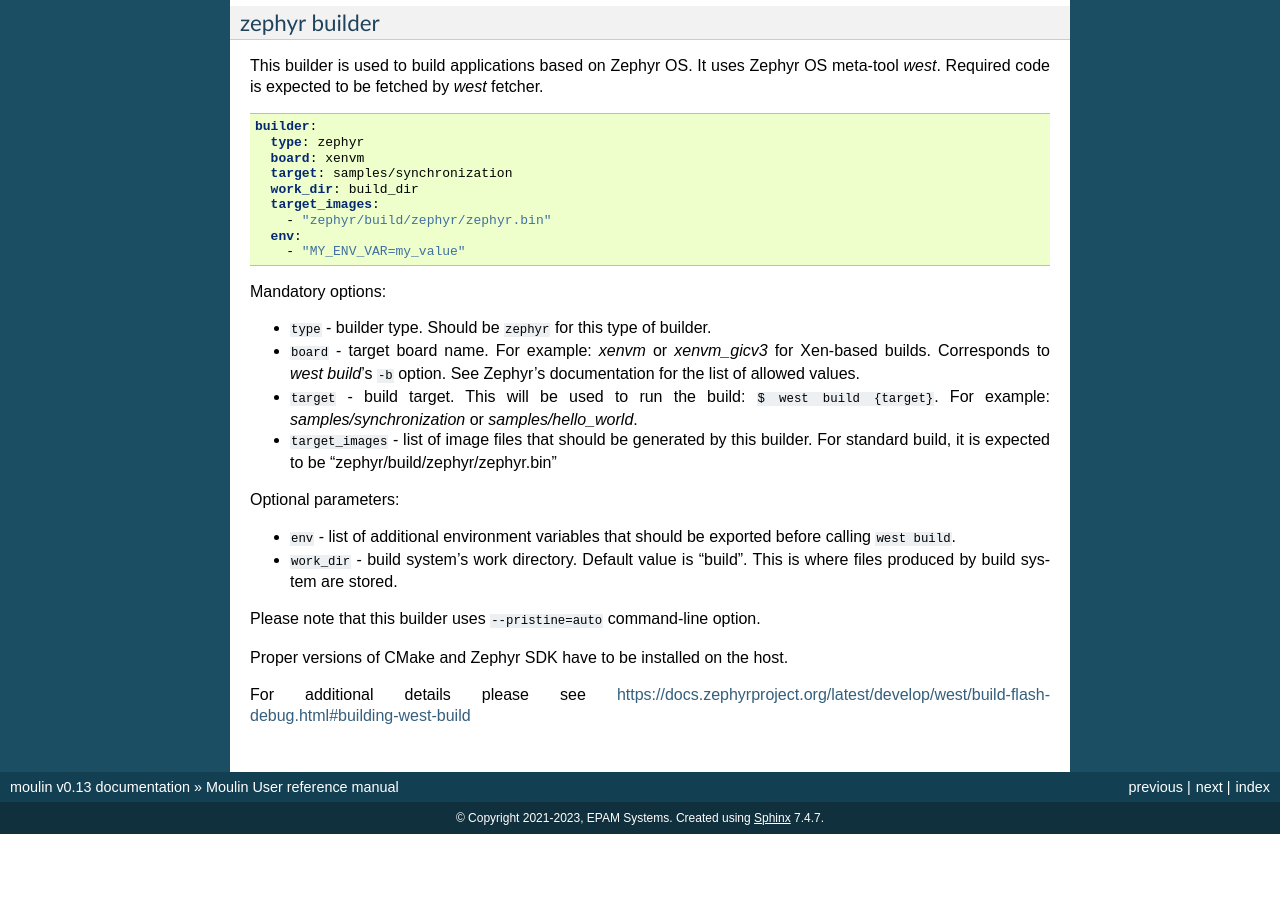
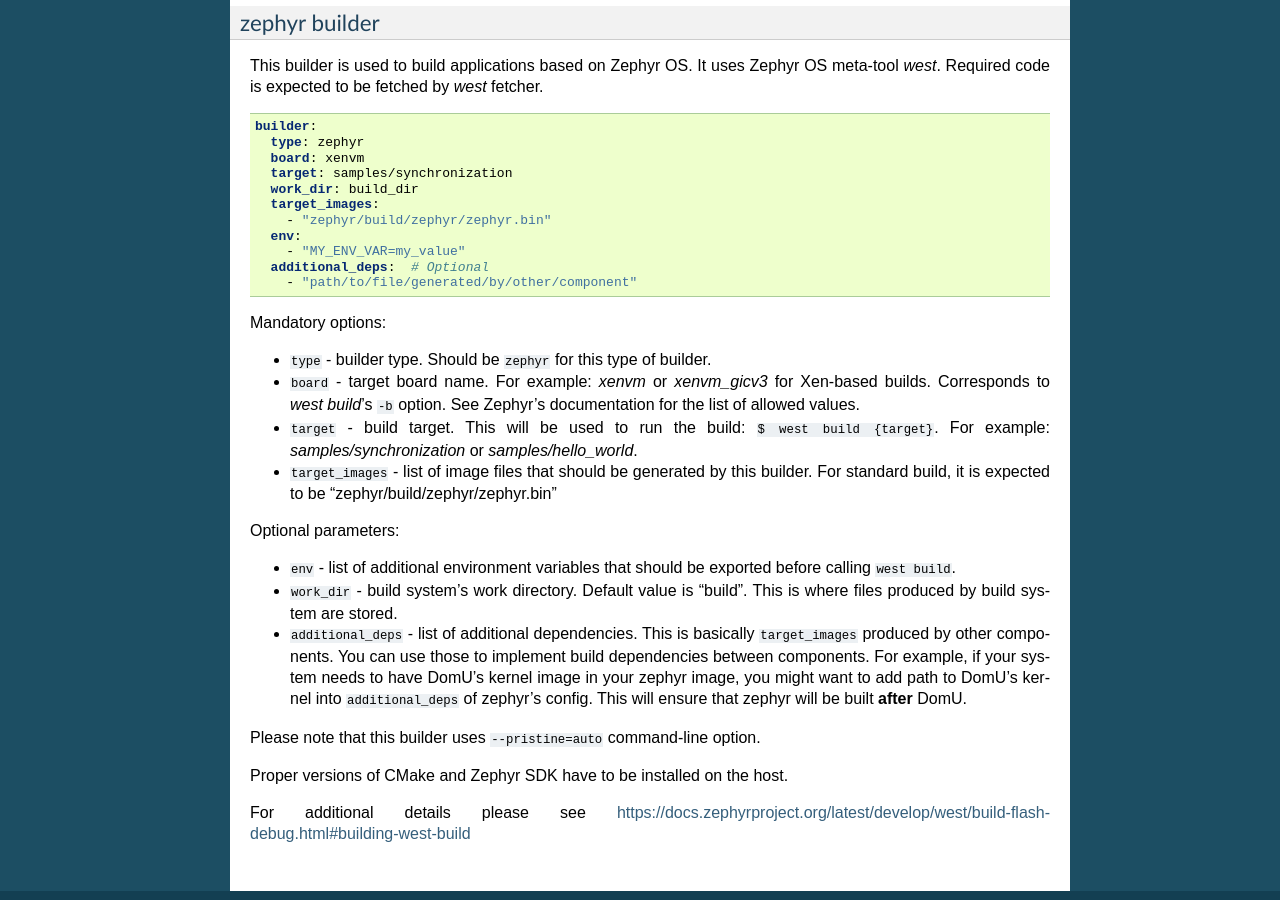
Before and after one commit to xen-troops/moulin, a Sphinx documentation site: the page built from docs/user-reference.rst, in a window 1280 px wide and 900 px high, scrolled down 8093 px. Built offline with Sphinx 7.4.7, drawn with Linux system fonts in a browser that asks for light colours; before the commit the page ends 8927 px from its top, so only the background shows below that.

Commit message:
builders: zephyr: add support for additional_deps property
This works in the same way as Yocto. Paths are relative to component
build directory.

Signed-off-by: Dmytro Semenets <dmytro_semenets@epam.com>
Acked-by: Volodymyr Babchuk <volodymyr_babchuk@epam.com>

```diff
--- a/docs/user-reference.rst
+++ b/docs/user-reference.rst
@@ -575,6 +575,8 @@
       - "zephyr/build/zephyr/zephyr.bin"
     env:
       - "MY_ENV_VAR=my_value"
+    additional_deps:  # Optional
+      - "path/to/file/generated/by/other/component"
 
 
 Mandatory options:
@@ -602,6 +604,14 @@
 * :code:`work_dir` - build system's work directory. Default value is
   "build". This is where files produced by build system are stored.
 
+* :code:`additional_deps` - list of additional dependencies. This is
+  basically :code:`target_images` produced by other components. You
+  can use those to implement build dependencies between
+  components. For example, if your system needs to have DomU's kernel
+  image in your zephyr image, you might want to add path to DomU's
+  kernel into :code:`additional_deps` of zephyr's config. This will
+  ensure that zephyr will be built **after** DomU.
+
 Please note that this builder uses :code:`--pristine=auto` command-line option.
 
 Proper versions of CMake and Zephyr SDK have to be installed on the host.
```
Also changed, not shown: 1 other file.
